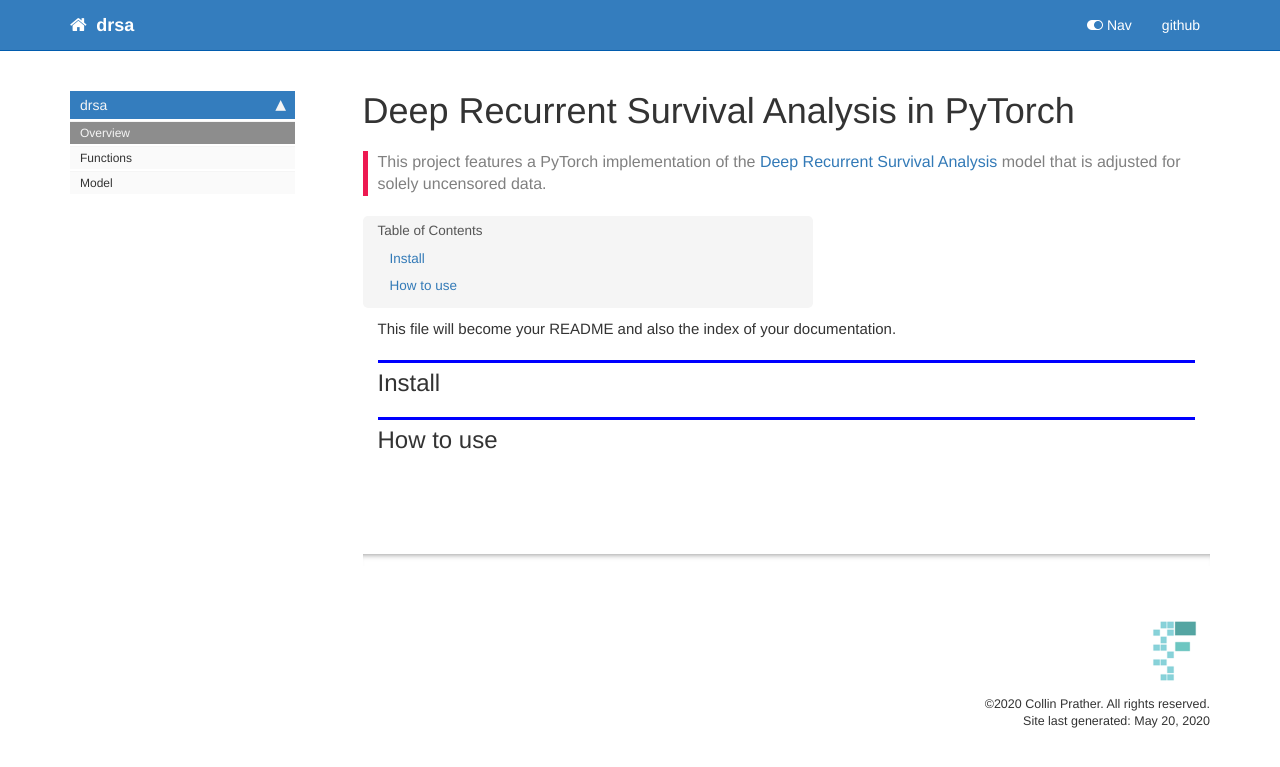
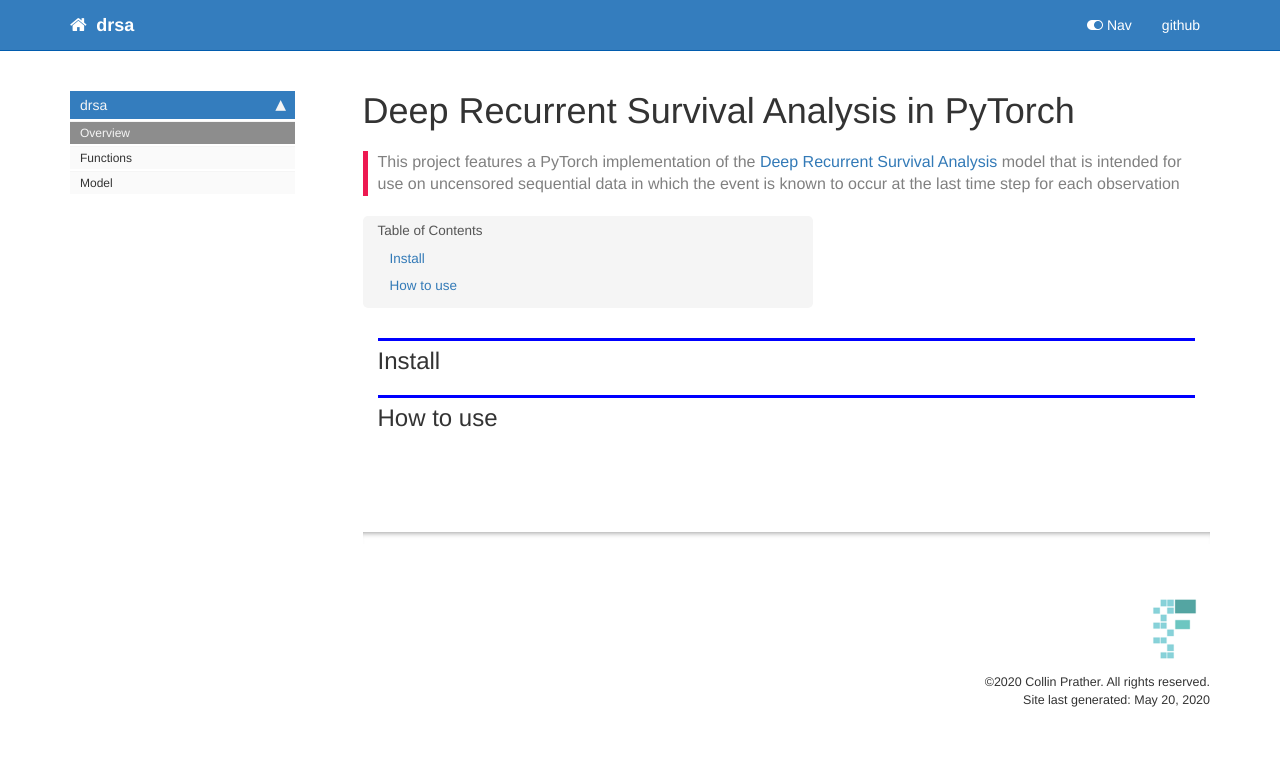
Before and after one commit to collinprather/drsa, a Jekyll site: the page built from docs/index.html, in a window 1280 px wide. Shown: the top 767 px of the page. Built offline with Jekyll 4.4.1, drawn with Linux system fonts in a browser that asks for light colours; nearby versions of some CDN libraries; comment, search, counter and statistics services are not loaded.

Commit message:
tweaking model init

```diff
--- a/docs/index.html
+++ b/docs/index.html
@@ -5,8 +5,8 @@
 keywords: fastai
 sidebar: home_sidebar
 
-summary: "This project features a PyTorch implementation of the <a href='https://arxiv.org/pdf/1809.02403.pdf'>Deep Recurrent Survival Analysis</a> model that is adjusted for solely uncensored data."
-description: "This project features a PyTorch implementation of the <a href='https://arxiv.org/pdf/1809.02403.pdf'>Deep Recurrent Survival Analysis</a> model that is adjusted for solely uncensored data."
+summary: "This project features a PyTorch implementation of the <a href='https://arxiv.org/pdf/1809.02403.pdf'>Deep Recurrent Survival Analysis</a> model that is intended for use on uncensored sequential data in which the event is known to occur at the last time step for each observation"
+description: "This project features a PyTorch implementation of the <a href='https://arxiv.org/pdf/1809.02403.pdf'>Deep Recurrent Survival Analysis</a> model that is intended for use on uncensored sequential data in which the event is known to occur at the last time step for each observation"
 ---
 <!--
 
@@ -29,13 +29,6 @@
 
 <div class="cell border-box-sizing text_cell rendered"><div class="inner_cell">
 <div class="text_cell_render border-box-sizing rendered_html">
-<p>This file will become your README and also the index of your documentation.</p>
-
-</div>
-</div>
-</div>
-<div class="cell border-box-sizing text_cell rendered"><div class="inner_cell">
-<div class="text_cell_render border-box-sizing rendered_html">
 <h2 id="Install">Install<a class="anchor-link" href="#Install"> </a></h2>
 </div>
 </div>
--- a/docs/model.html
+++ b/docs/model.html
@@ -122,7 +122,7 @@
 
 
 <div class="output_markdown rendered_html output_subarea ">
-<h4 id="DRSA.forward" class="doc_header"><code>DRSA.forward</code><a href="https://github.com/collinprather/drsa/tree/master/drsa/model.py#L72" class="source_link" style="float:right">[source]</a></h4><blockquote><p><code>DRSA.forward</code>(<strong><code>X</code></strong>:<code>tensor</code>)</p>
+<h4 id="DRSA.forward" class="doc_header"><code>DRSA.forward</code><a href="https://github.com/collinprather/drsa/tree/master/drsa/model.py#L71" class="source_link" style="float:right">[source]</a></h4><blockquote><p><code>DRSA.forward</code>(<strong><code>X</code></strong>:<code>tensor</code>)</p>
 </blockquote>
 <p>input:</p>
 <ul>
--- a/drsa/model.py
+++ b/drsa/model.py
@@ -50,7 +50,6 @@
         self.n_features = n_features
         self.n_layers = n_layers
         self.hidden_dim = hidden_dim
-        self.team_emb_size = team_emb_size
 
         # embeddings
         self.embeddings = embeddings
```
Also changed, not shown: README.md, 2 other files.
